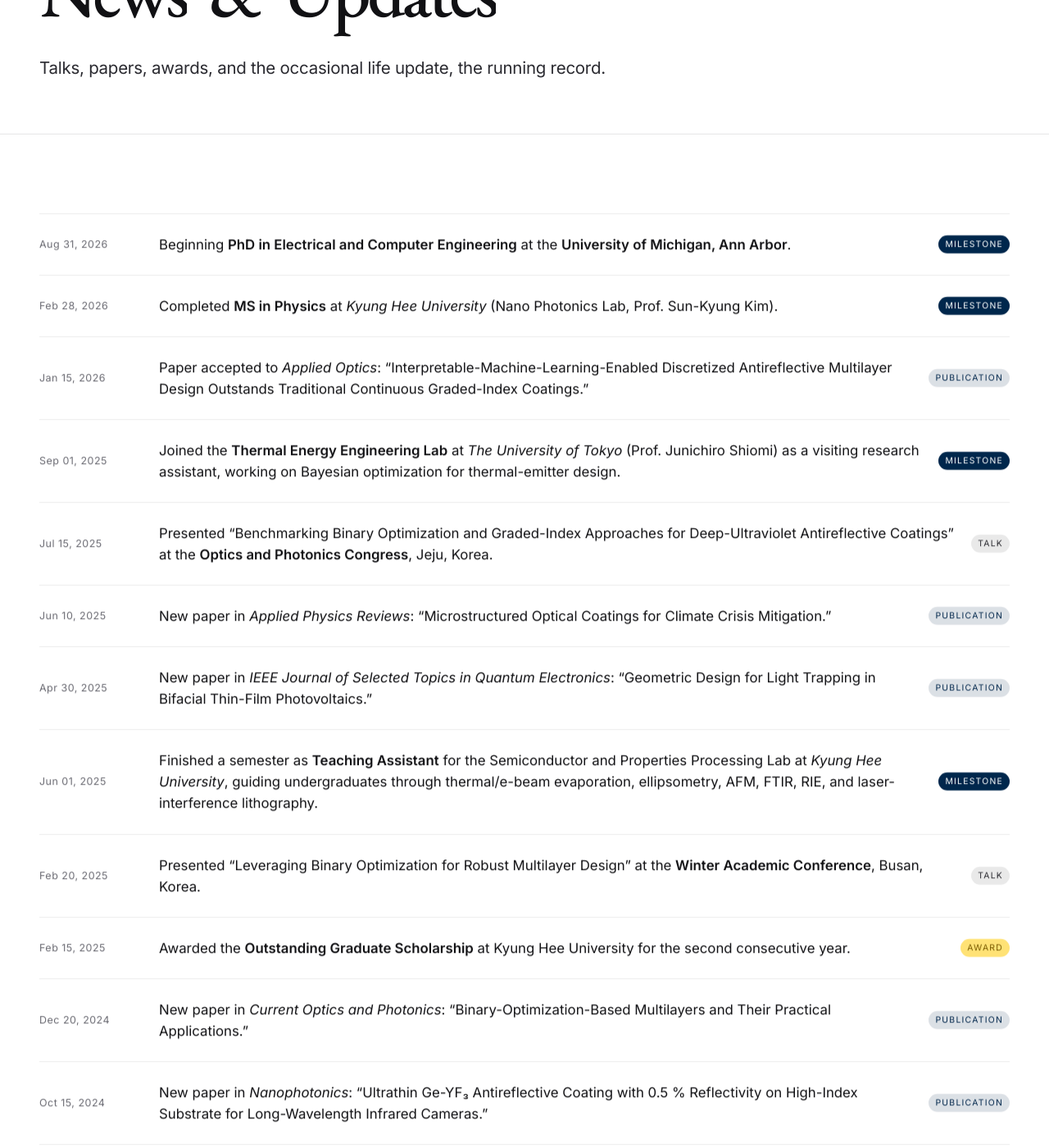
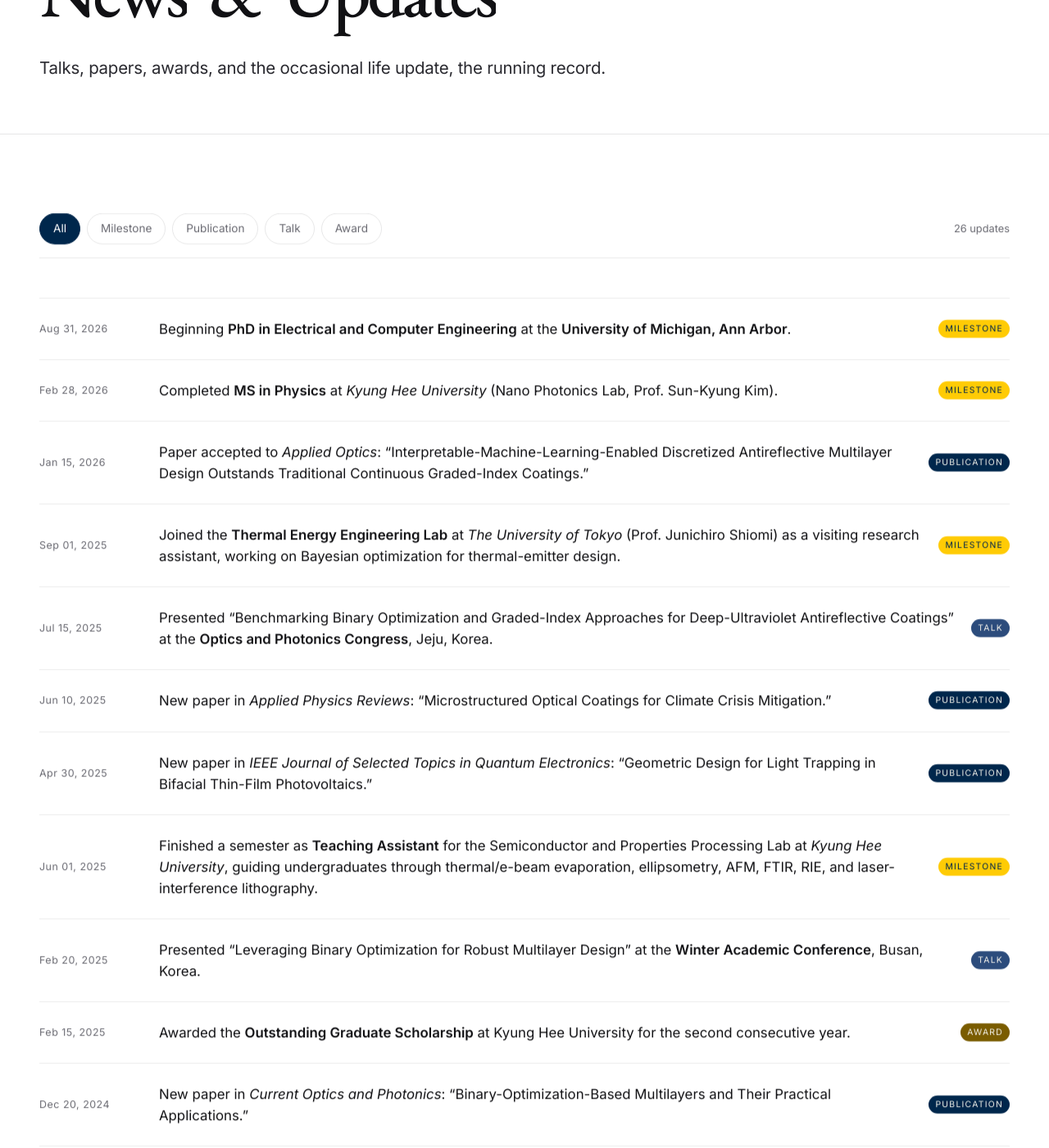
Before and after one commit to gtpark01/gtpark01.github.io, a Jekyll site: the page built from news.md, in a window 1280 px wide and 1400 px high, scrolled down 263 px. Shown: the whole window at 82% size. Built offline with Jekyll 4.4.1, drawn with Linux system fonts in a browser that asks for light colours.

Commit message:
News page: add tag filter (All/Milestone/Publication/Talk/Award) and recolor tags
- Filter buttons + count mirroring the Publications year filter; items carry data-tag and the JS toggles visibility
- Tag colors: milestone=maize, publication=navy, talk=steel-blue, award=bronze (on-brand)
- Filter active state changed to navy for both News and Publications

Co-Authored-By: Claude Opus 4.8 (1M context) <noreply@anthropic.com>

```diff
--- a/assets/css/main.css
+++ b/assets/css/main.css
@@ -900,15 +900,16 @@ strong { font-weight: 600; color: var(--color-ink); }
 .pub-action svg { width: 14px; height: 14px; }
 
 /* Publications page filter controls */
-.pub-controls {
+.pub-controls,
+.news-controls {
   display: flex; justify-content: space-between; align-items: center; flex-wrap: wrap;
   gap: var(--space-4);
   margin-bottom: var(--space-7);
   padding-bottom: var(--space-4);
   border-bottom: 1px solid var(--color-line);
 }
-.pub-filter { display: flex; gap: var(--space-2); flex-wrap: wrap; }
-.pub-filter-btn {
+.pub-filter, .news-filter { display: flex; gap: var(--space-2); flex-wrap: wrap; }
+.pub-filter-btn, .news-filter-btn {
   padding: 0.45rem 1rem;
   border: 1px solid var(--color-line);
   border-radius: var(--radius-pill);
@@ -916,9 +917,9 @@ strong { font-weight: 600; color: var(--color-ink); }
   color: var(--color-muted);
   transition: all var(--dur-fast) var(--ease-out);
 }
-.pub-filter-btn:hover { color: var(--color-ink); border-color: var(--color-line-strong); }
-.pub-filter-btn.is-active { background: var(--color-ink); color: var(--color-bg); border-color: var(--color-ink); }
-.pub-count {
+.pub-filter-btn:hover, .news-filter-btn:hover { color: var(--color-ink); border-color: var(--color-line-strong); }
+.pub-filter-btn.is-active, .news-filter-btn.is-active { background: var(--color-accent); color: #fff; border-color: var(--color-accent); }
+.pub-count, .news-count {
   font-family: var(--font-mono);
   font-size: 0.8rem;
   color: var(--color-muted);
@@ -938,6 +939,7 @@ strong { font-weight: 600; color: var(--color-ink); }
 }
 .pub-card:last-child { border-bottom: 1px solid var(--color-line); }
 .pub-card.is-hidden { display: none; }
+.news-item.is-hidden { display: none; }
 .pub-card-meta { display: flex; flex-direction: column; gap: var(--space-2); align-items: flex-start; padding-top: 0.4em; }
 .pub-card-year { font-family: var(--font-mono); font-size: 0.85rem; color: var(--color-muted); }
 .pub-card-title {
@@ -1082,10 +1084,10 @@ strong { font-weight: 600; color: var(--color-ink); }
   background: var(--color-surface-2);
   color: var(--color-muted);
 }
-.news-tag--publication { background: color-mix(in oklab, var(--color-accent) 14%, transparent); color: var(--color-accent); }
-.news-tag--award       { background: color-mix(in oklab, var(--color-highlight) 55%, transparent); color: var(--color-highlight-ink); }
-.news-tag--milestone   { background: var(--color-accent); color: var(--color-bg); }
-.news-tag--talk        { background: color-mix(in oklab, var(--color-ink) 9%, transparent); color: var(--color-ink-soft); }
+.news-tag--milestone   { background: var(--color-highlight);     color: var(--color-accent); }  /* maize */
+.news-tag--publication { background: var(--color-accent);        color: #f3f1ea; }              /* navy */
+.news-tag--talk        { background: var(--color-accent-soft);   color: #f3f1ea; }              /* steel blue */
+.news-tag--award       { background: var(--color-highlight-ink); color: #f3f1ea; }              /* bronze */
 
 
 /* ─────────────────────────── 16 · About / timeline ─────────────────────────── */
--- a/assets/js/main.js
+++ b/assets/js/main.js
@@ -157,6 +157,26 @@
     });
   }
 
+  /* ───────────── News page tag filter ───────────── */
+  const newsFilterBtns = document.querySelectorAll('.news-filter-btn');
+  const newsItems = document.querySelectorAll('[data-news-list] .news-item');
+  const newsCountEl = document.querySelector('[data-news-count]');
+  if (newsFilterBtns.length && newsItems.length) {
+    newsFilterBtns.forEach((btn) => {
+      btn.addEventListener('click', () => {
+        const filter = btn.dataset.filter;
+        newsFilterBtns.forEach((b) => b.classList.toggle('is-active', b === btn));
+        let visible = 0;
+        newsItems.forEach((item) => {
+          const show = filter === 'all' || item.dataset.tag === filter;
+          item.classList.toggle('is-hidden', !show);
+          if (show) visible += 1;
+        });
+        if (newsCountEl) newsCountEl.textContent = visible;
+      });
+    });
+  }
+
   /* ───────────── Active-section nav indicator (homepage only) ───────────── */
   // Watch sections on the home page that map to nav links via data-section,
   // and toggle .is-active on the matching nav link as you scroll.
--- a/news.md
+++ b/news.md
@@ -8,9 +8,22 @@ lede: >-
 slug: news
 ---
 
-<ol class="news-list news-list--full">
+<div class="news-controls" data-reveal>
+  <div class="news-filter" data-filter-group="tag">
+    <button type="button" class="news-filter-btn is-active" data-filter="all">All</button>
+    {% assign news_tags = "milestone,publication,talk,award" | split: "," %}
+    {% for t in news_tags %}
+    <button type="button" class="news-filter-btn" data-filter="{{ t }}">{{ t | capitalize }}</button>
+    {% endfor %}
+  </div>
+  <p class="news-count">
+    <span data-news-count>{{ site.data.news | size }}</span> updates
+  </p>
+</div>
+
+<ol class="news-list news-list--full" data-news-list>
   {% for item in site.data.news %}
-  <li class="news-item" data-reveal>
+  <li class="news-item" data-tag="{{ item.tag }}" data-reveal>
     <time class="news-date" datetime="{{ item.date }}">
       {{ item.date | date: "%b %d, %Y" }}
     </time>
```
